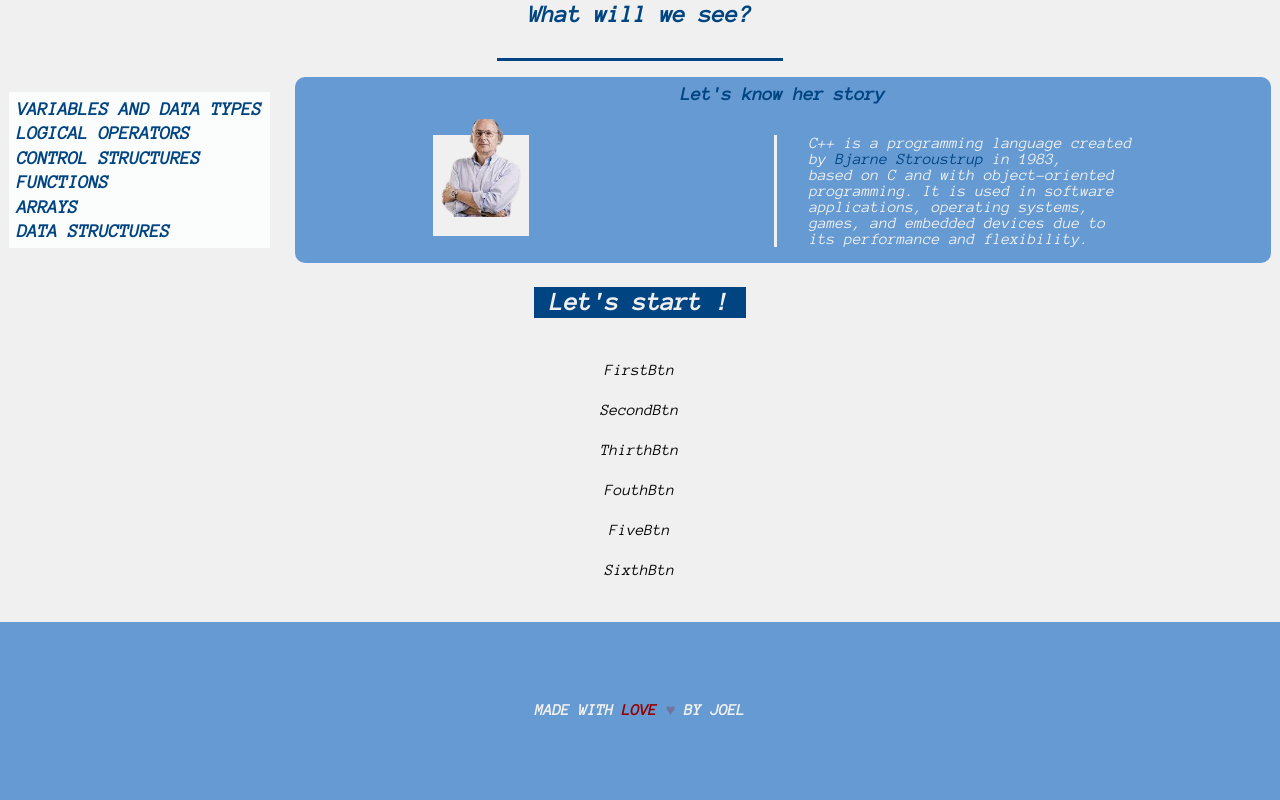
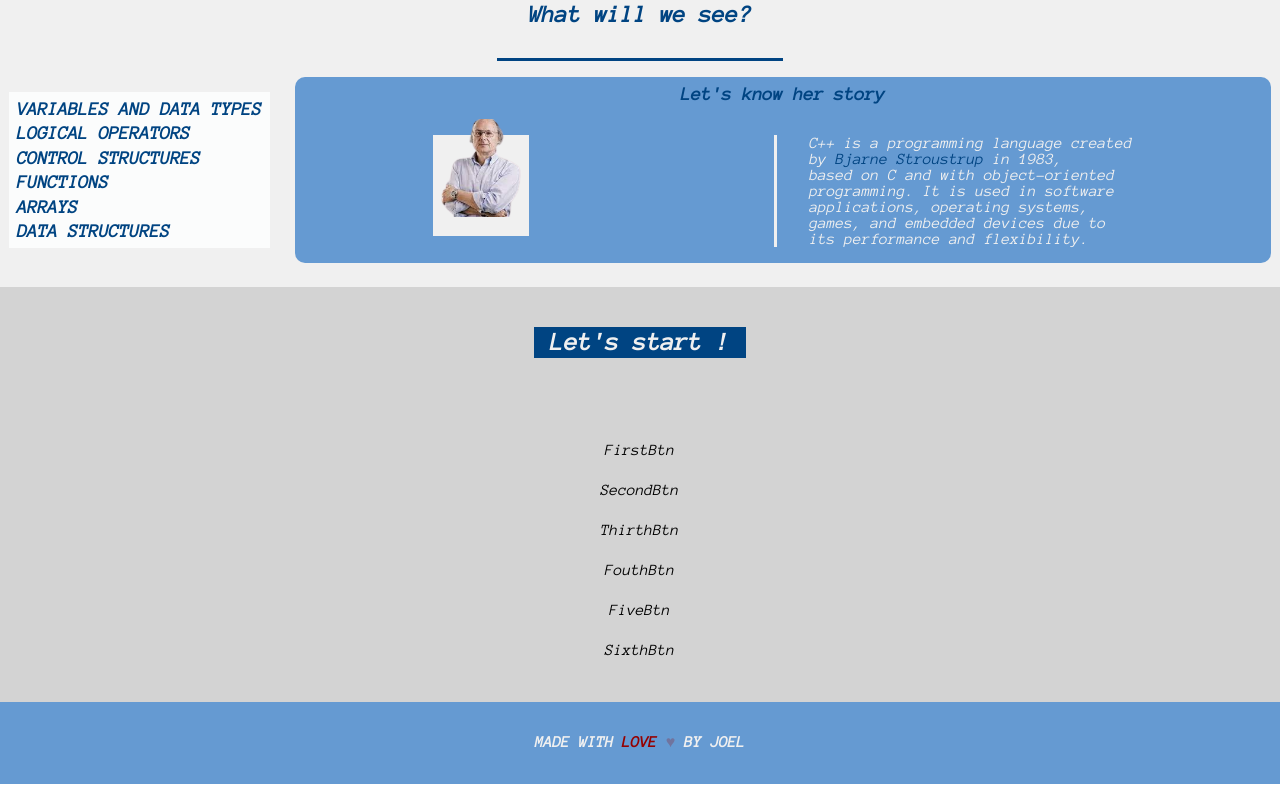
Before and after one commit to jsmblog/CPP_WEB, a React (Vite) app: page / in a window 1280 px wide. Shown: the part 851-1651 px from the top of the page. Built offline with nearby package versions, Linux system fonts and the light colour scheme.

Commit message:
[fixed] size proportions padding

```diff
--- a/src/App.css
+++ b/src/App.css
@@ -19,4 +19,5 @@
   --co-white-FBFCFC :#FBFCFC;
   --co-blue-white :#659AD2;
   --co-red :#950101;
+  --co-gray-light : rgba(128, 128, 128, 0.349);
 }
--- a/src/Styles/styleDataCpp.css
+++ b/src/Styles/styleDataCpp.css
@@ -1,9 +1,10 @@
 /*style DataCpp*/
 .SmsGo {
+    padding: 2.5rem 0;
     display: flex;
     justify-content: center;
     font-size: 1.35rem;
-    background-color: var(--co-gray-opacity-10);
+    background-color:var(--co-gray-light);
 }
 .SmsGo h3 {
     background-color: var(--co-blue-primary);
@@ -11,7 +12,7 @@
     color: var(--co-gray-opacity-10);
 }
 .ContBtnNav {
-    background-color: var(--co-gray-opacity-10);
+    background-color: var(--co-gray-light);
     width: 100%;
     height: 15rem;
     display: flex;
@@ -26,7 +27,7 @@
     flex-wrap: nowrap;
     display: flex;
     justify-content: center;
-    padding: 5rem;
+    padding: 2rem;
     background-color: var(--co-blue-white);
 }
 .Footer h2 {
--- a/src/Styles/styleMenuIsOn.css
+++ b/src/Styles/styleMenuIsOn.css
@@ -7,11 +7,11 @@
     background-color:var(--co-blue-primary);
     padding: 0 1.5rem;
     width: 55%;
-    height: 80%;
+    height: 87%;
 }
 .NavMenuIsOn_position {
     position: absolute;
-    top: 5rem;
+    top: 5.05rem;
     right: 0;
 }
 .NavMenuIsOn_position {
```
